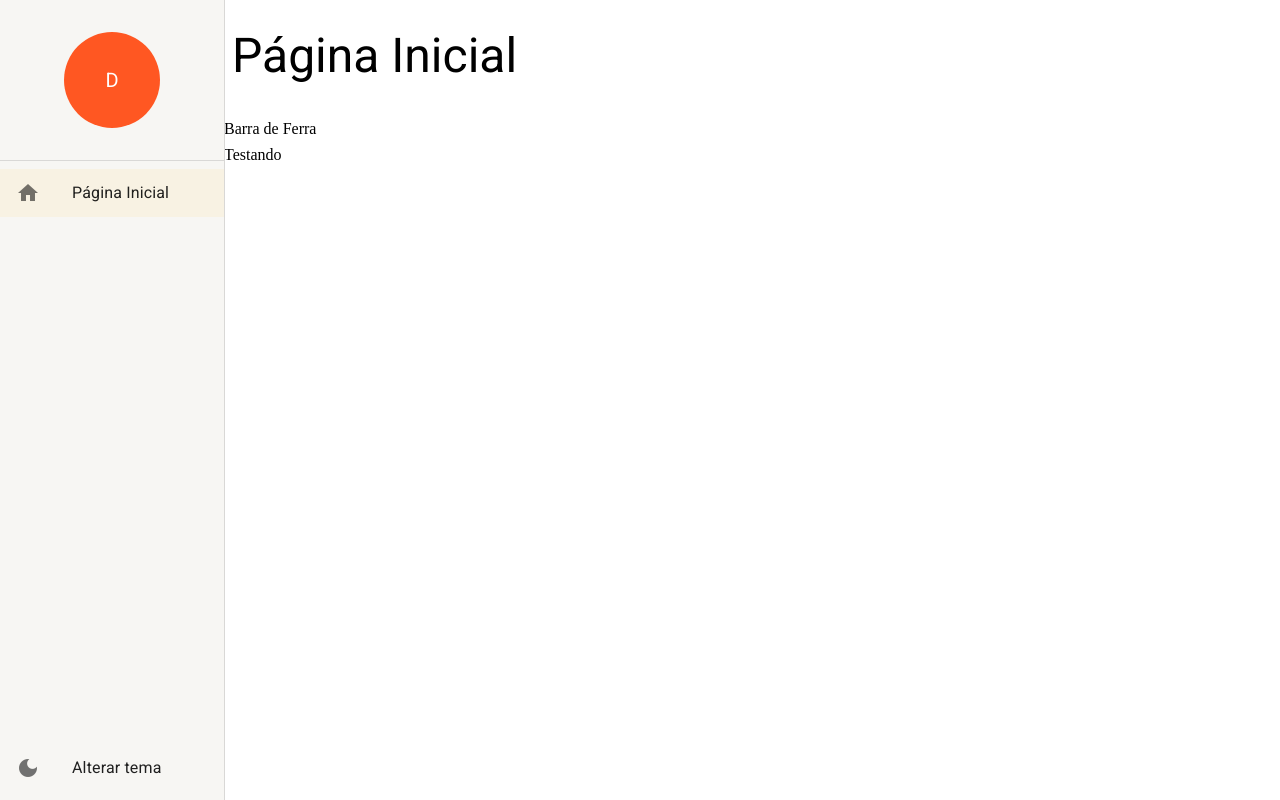
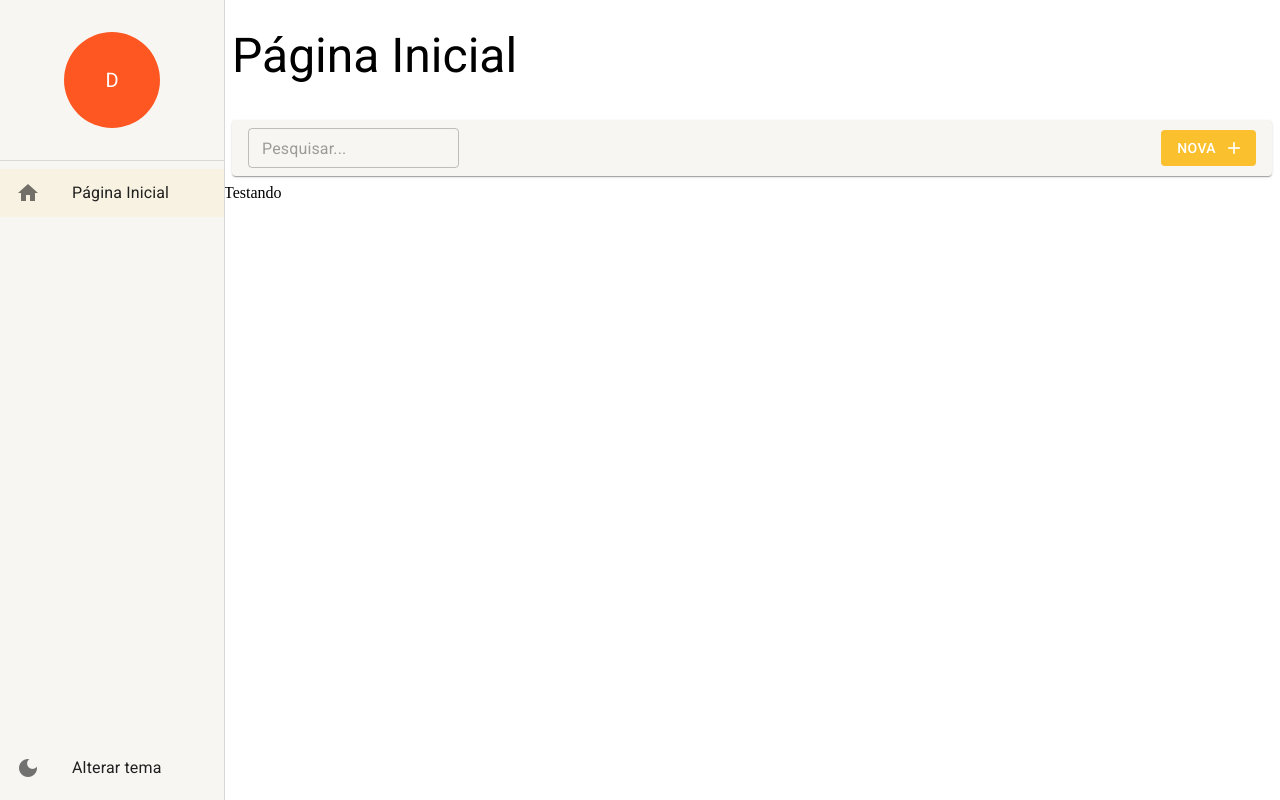
Before and after one commit to TriGaucho/job3-mt-client, a React (Create React App) app: page /pagina-inicial in a window 1280 px wide. Built offline with nearby package versions, Linux system fonts and the light colour scheme.

Commit message:
feature: barra de listagem

```diff
--- a/src/pages/dashboard/Dashboard.tsx
+++ b/src/pages/dashboard/Dashboard.tsx
@@ -1,10 +1,16 @@
+import { FerramentasDaListagem } from '../../shared/components';
 import { LayoutBaseDePagina } from '../../shared/layouts';
 
 
 export const Dashboard = () => {
   return (
-    <LayoutBaseDePagina titulo='Página Inicial' barraDeFerramentas={<>Barra de Ferra</>}>
-        Testando
+    <LayoutBaseDePagina titulo='Página Inicial'
+      barraDeFerramentas={(
+        <FerramentasDaListagem
+          mostrarInputBusca
+          textoBotaoNovo='nova'/>
+      )}>
+      Testando
     </LayoutBaseDePagina>
   );
 };
--- /dev/null
+++ b/src/shared/components/ferramentas-da-listagem/FerramentasDaListagem.tsx
@@ -0,0 +1,53 @@
+import { Box, Button, Icon, Paper, TextField, useTheme } from '@mui/material';
+
+interface IFerramentasDaListagemProps {
+  textoDaBusca?: string;
+  mostrarInputBusca?: boolean;
+  aoMudarTextoDaBusca?: (novoTexto: string) => void;
+  textoBotaoNovo?: string;
+  mostrarBotaoNovo?: boolean;
+  aoClicarEmNovo?: () => void;
+}
+
+export const FerramentasDaListagem: React.FC<IFerramentasDaListagemProps> = ({
+  textoDaBusca = '',
+  mostrarInputBusca = false,
+  aoMudarTextoDaBusca,
+  textoBotaoNovo = 'Novo',
+  mostrarBotaoNovo = true,
+  aoClicarEmNovo,
+}) => {
+  const theme = useTheme();
+
+  return (
+    <Box height={theme.spacing(5)}
+      marginX={1}
+      padding={1}
+      paddingX={2}
+      display='flex'
+      gap={1}
+      alignItems='center'
+      component={Paper}>
+
+      {mostrarInputBusca && (
+        <TextField
+          size='small'
+          value={textoDaBusca}
+          onChange={(e) => aoMudarTextoDaBusca?.(e.target.value)}
+          placeholder='Pesquisar...' />
+      )}
+
+      <Box flex={1} display='flex' justifyContent='end'>
+        {mostrarBotaoNovo && (
+          <Button
+            variant='contained'
+            color='primary'
+            disableElevation
+            onClick={aoClicarEmNovo}
+            endIcon={<Icon>add</Icon>}
+          >{textoBotaoNovo}</Button>
+        )}
+      </Box>
+    </Box>
+  );
+};
--- a/src/shared/components/index.ts
+++ b/src/shared/components/index.ts
@@ -1 +1,2 @@
 export * from './menu-lateral/MenuLateral';
+export * from './ferramentas-da-listagem/FerramentasDaListagem';
```
Also changed, not shown: 1 other file (tests, documents, lock files or other folders).
